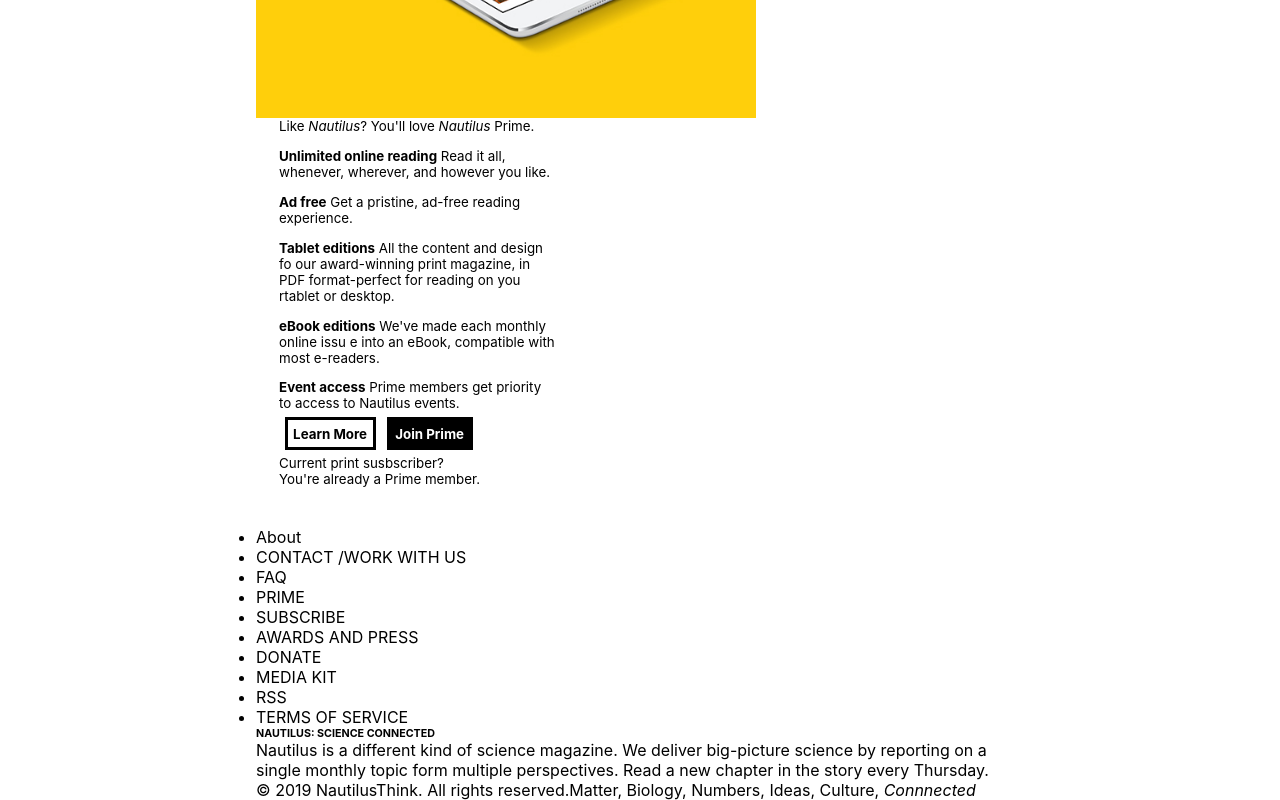
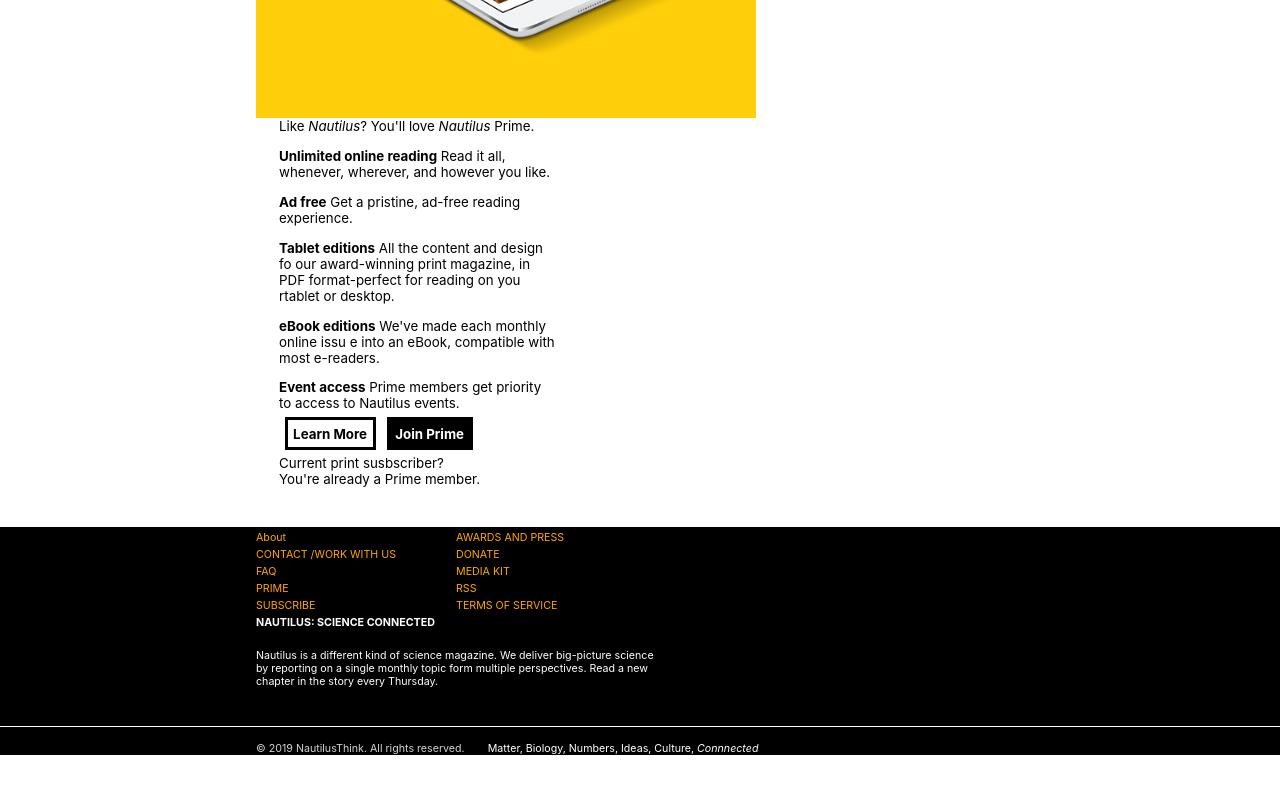
Before and after one commit to Nelson-E-S/nautilus_mockup, a React (Create React App) app: page / in a window 1280 px wide. Shown: the part 4198-4998 px from the top of the page. After the commit the page ends 4953 px from the top, so only its background shows below. Built offline with nearby package versions, Linux system fonts and the light colour scheme.

Commit message:
footer styles completed

```diff
--- a/src/App.css
+++ b/src/App.css
@@ -340,3 +340,47 @@ header span{
   background: black;
   padding: 2%;
 }
+/*footer*/
+footer{
+  margin-top: 2%;
+  background: black;
+}
+footer .info{
+  display: flex;
+  flex-flow: row wrap;
+}
+footer .info ul{
+  list-style: none;
+}
+footer .info ul li{
+  color: orange;
+  font-size: 8pt;
+  margin-top: 2%;
+  margin-bottom: 2%;
+}
+footer .info .listBox{
+  width: 200px;
+}
+footer .info div{
+  width: 400px;
+  color: white;
+}
+footer .info div p{
+  margin-top: 5%;
+  font-size: 8pt;
+}
+footer .final{
+  margin-top: 2%;
+  color: white;
+  font-size: 8pt;
+}
+footer .copy{
+  color: lightgray;
+  margin-right: 3%;
+}
+footer hr{
+  margin-top: 3%;
+  width: 100%;
+  background: white;
+  height: 1px;
+}
--- a/src/components/SectionFooter.js
+++ b/src/components/SectionFooter.js
@@ -5,7 +5,7 @@ const SectionFooter = () =>{
         <footer>
             <div className="contentSpace">
                 <div className="info">
-                    <div className="listbox">
+                    <div className="listBox">
                         <ul className="list">
                             <li>About</li>
                             <li>CONTACT /WORK WITH US</li>
@@ -14,7 +14,7 @@ const SectionFooter = () =>{
                             <li>SUBSCRIBE</li>
                         </ul>
                     </div>
-                    <div className="listbox">
+                    <div className="listBox">
                         <ul className="list">
                             <li>AWARDS AND PRESS</li>
                             <li>DONATE</li>
@@ -28,6 +28,9 @@ const SectionFooter = () =>{
                         <p>Nautilus is a different kind of science magazine. We deliver big-picture science by reporting on a single monthly topic form multiple perspectives. Read a new chapter in the story every Thursday.</p>
                     </div>
                 </div>
+            </div>
+            <hr />
+            <div className="contentSpace">
                 <div className="final">
                     <span className="copy">&copy; 2019 NautilusThink. All rights reserved.</span><span>Matter, Biology, Numbers, Ideas, Culture, <em>Connnected</em></span>
                 </div>
```
